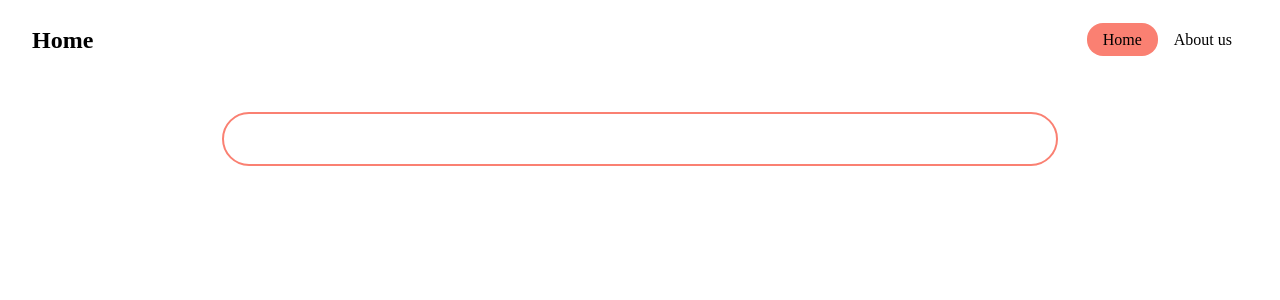
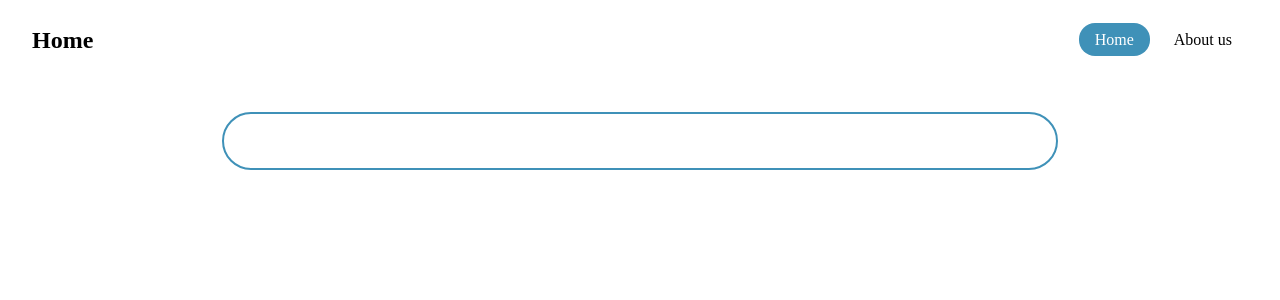
Before and after one commit to elquespera/react-2023, a React (Vite) app: page / in a window 1280 px wide. Shown: the top 300 px of the page. Built offline with nearby package versions, Linux system fonts and the light colour scheme.

Commit message:
feat: styles

```diff
--- a/src/components/Header/Header.module.scss
+++ b/src/components/Header/Header.module.scss
@@ -10,13 +10,21 @@
 
   .links {
     display: flex;
+    gap: 0.5em;
 
     .link {
       padding: 0.5rem 1rem;
       border-radius: 1rem;
 
       &.active {
-        background-color: salmon;
+        color: var(--clr-text-contrast);
+        background-color: var(--clr-primary);
+      }
+
+      &:hover,
+      &:focus-visible {
+        color: var(--clr-text-contrast);
+        background-color: var(--clr-primary-dark);
       }
     }
   }
--- a/src/components/SearchBar/SearchBar.module.scss
+++ b/src/components/SearchBar/SearchBar.module.scss
@@ -1,12 +1,17 @@
 .wrapper {
   display: block;
   padding: 1rem;
-  border: 2px solid salmon;
+  border: 2px solid var(--clr-primary);
   border-radius: 2rem;
+
+  &:focus-within {
+    border-color: var(--clr-primary-dark);
+  }
 
   .input {
     width: 100%;
+    font-size: 1.2rem;
     border: 0;
-    outline: 0;
+    outline-color: transparent;
   }
 }
--- a/src/styles/_variables.scss
+++ b/src/styles/_variables.scss
@@ -1,2 +1,11 @@
 $app-width: 900px;
 $header-height: 5rem;
+
+:root {
+  --clr-primary: #3f91b8;
+  --clr-primary-dark: #235069;
+  --clr-primary-light: #c9e1ee;
+
+  --clr-text: black;
+  --clr-text-contrast: white;
+}
```
